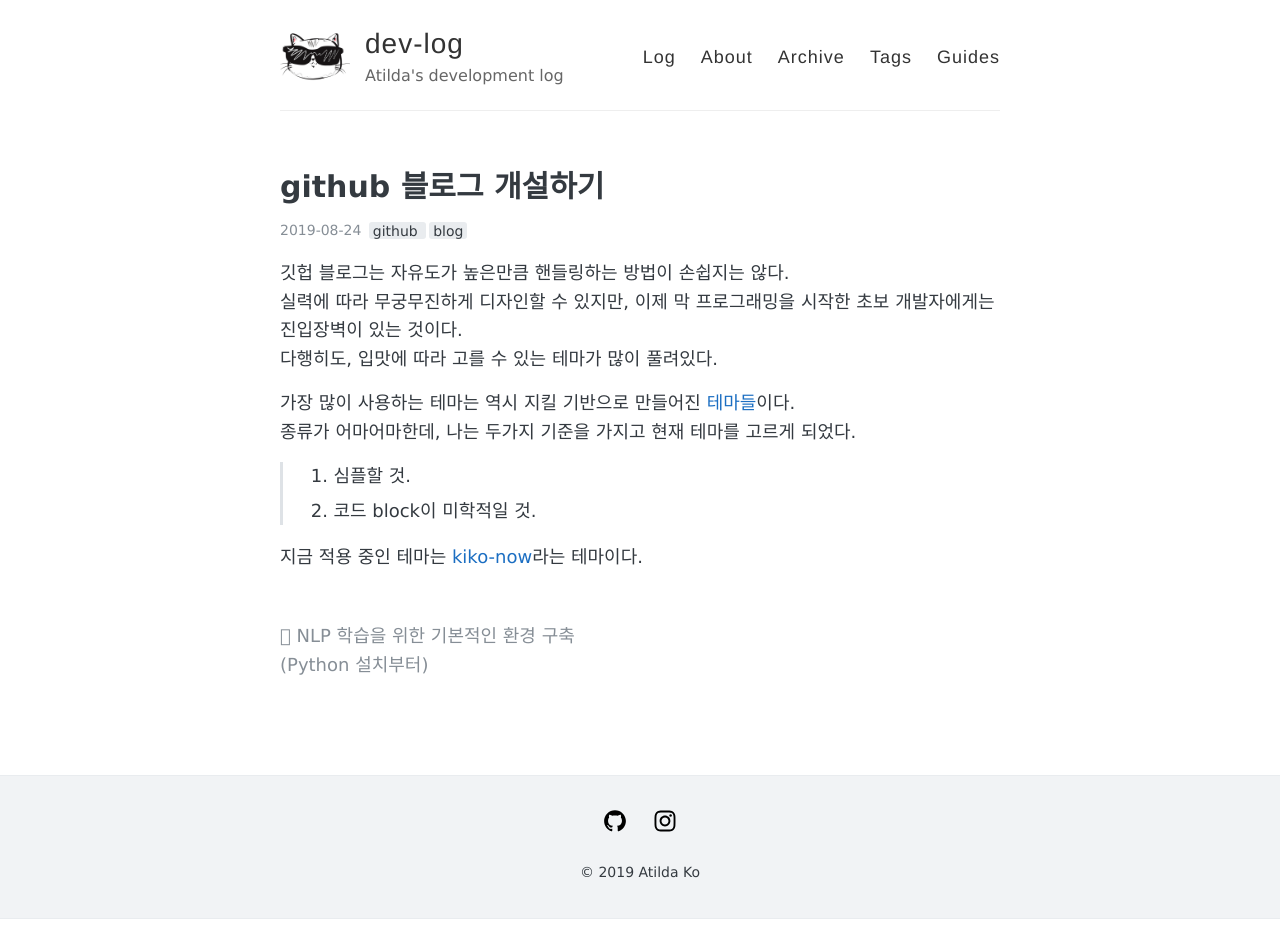
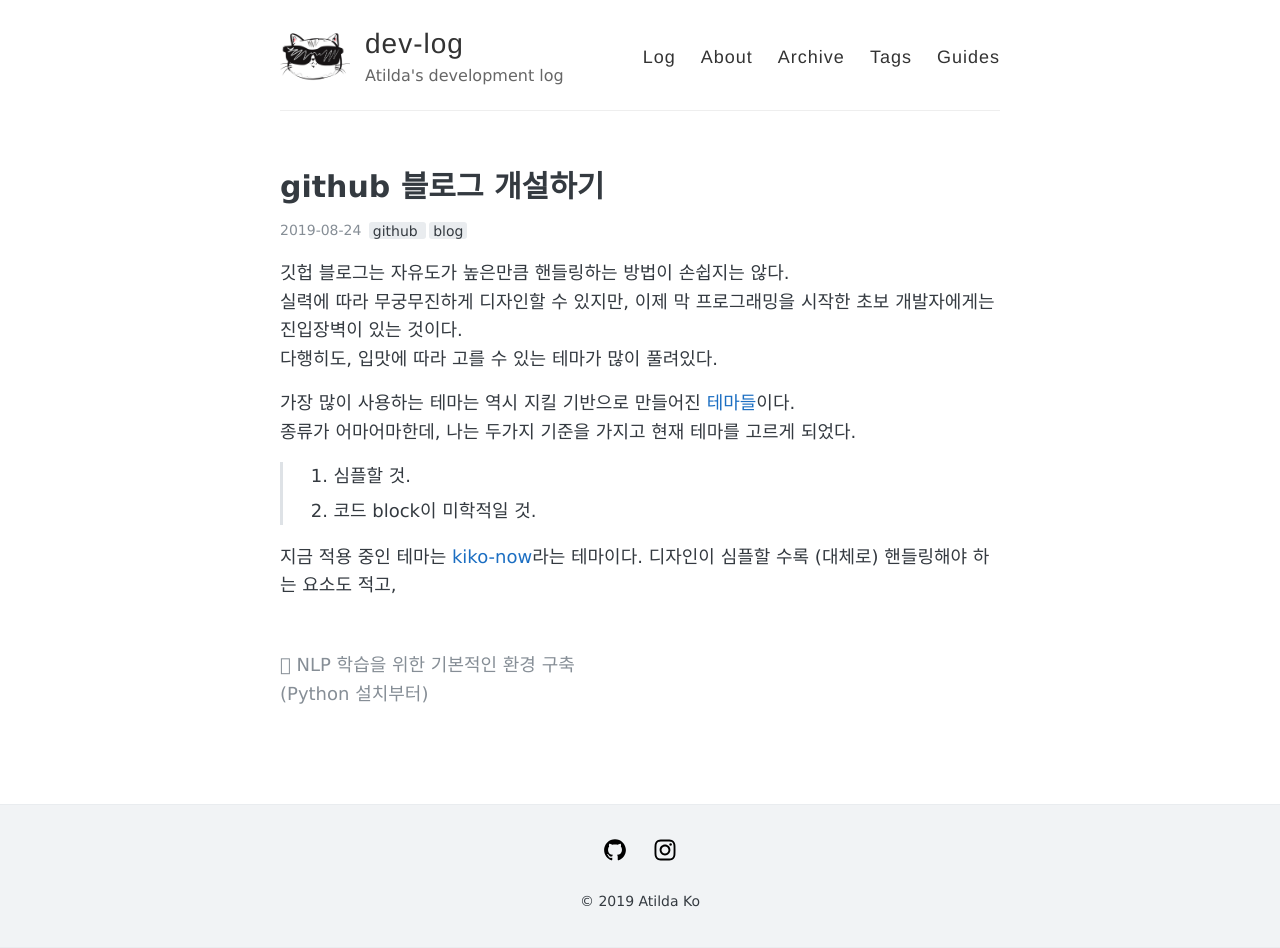
Before and after one commit to stellarway/stellarway.github.io, a Jekyll site: the page built from _posts/2019-08-24-blog.md, in a window 1280 px wide. Built offline with Jekyll 4.4.1, drawn with Linux system fonts in a browser that asks for light colours; before the commit the page ends 919 px from its top, so only the background shows below that.

Commit message:
_posts/2019-08-24-blog.md updated from https://stackedit.io/

```diff
--- a/_posts/2019-08-24-blog.md
+++ b/_posts/2019-08-24-blog.md
@@ -14,11 +14,10 @@ comments: true
 > 1. 심플할 것.
 > 2. 코드 block이 미학적일 것.
 
-
 지금 적용 중인 테마는 [kiko-now](https://github.com/aweekj/kiko-now)라는 테마이다.
-
+디자인이 심플할 수록 (대체로) 핸들링해야 하는 요소도 적고,
 
 
 <!--stackedit_data:
-eyJoaXN0b3J5IjpbLTI2Nzk2NDI2LDE1NDI5MDUxMTldfQ==
+eyJoaXN0b3J5IjpbLTg2NzE3MTMxOCwxNTQyOTA1MTE5XX0=
 -->
```
